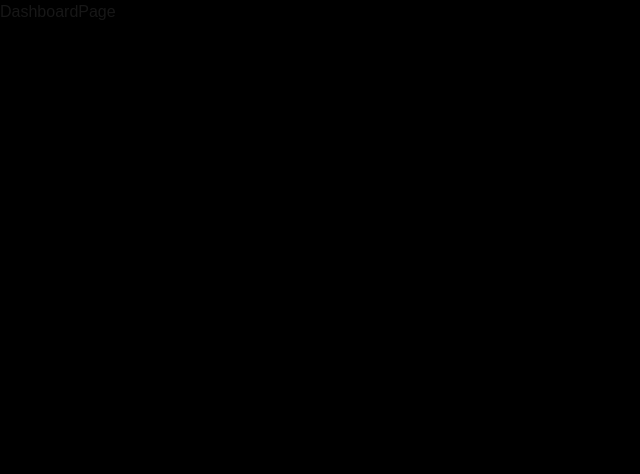
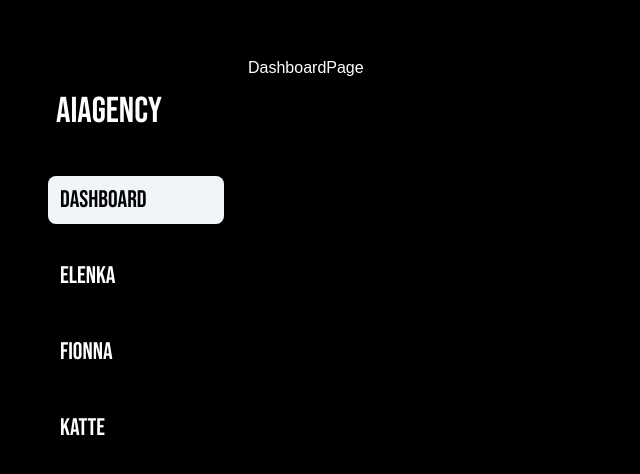
Before and after one commit to Guga-Muchiashvili/ai-agency, a Next.js app: page /Dashboard in a window 1280 px wide. Shown: the top 474 px of the page, without its empty margins (0-640 px from the left). Built offline with nearby package versions, Linux system fonts and the light colour scheme.

Commit message:
navbar design

```diff
--- a/app/(landing)/page.tsx
+++ b/app/(landing)/page.tsx
@@ -1,4 +1,4 @@
-import LandingPage from "@/components/Landingpage/LandingPage";
+import LandingPage from "@/components/LandingComponent/LandingPage";
 import React from "react";
 
 const page = () => {
--- /dev/null
+++ b/app/Dashboard/layout.tsx
@@ -0,0 +1,15 @@
+import NavBar from "@/components/NavBarComponent/NavBar";
+import React from "react";
+
+export default function DashboardLayout({
+  children,
+}: {
+  children: React.ReactNode;
+}) {
+  return (
+    <div style={{ display: "flex", height: "100vh", padding: "40px" }}>
+      <NavBar />
+      <main style={{ flex: 1, padding: "1rem" }}>{children}</main>
+    </div>
+  );
+}
--- a/components/DashboardComponent/DashboardPage.tsx
+++ b/components/DashboardComponent/DashboardPage.tsx
@@ -1,7 +1,7 @@
 import React from "react";
 
 const DashboardPage = () => {
-  return <div>DashboardPage</div>;
+  return <div className="text-white">DashboardPage</div>;
 };
 
 export default DashboardPage;
--- a/components/LandingComponent/elements/SignInForm.tsx
+++ b/components/LandingComponent/elements/SignInForm.tsx
@@ -16,7 +16,7 @@ const SignInForm = () => {
   const submit = () => {
     signIn(password);
     setPassword("");
-    router.push("dashboard");
+    router.push("/Dashboard");
   };
 
   return (
--- /dev/null
+++ b/components/NavBarComponent/NavBar.tsx
@@ -0,0 +1,27 @@
+import React from "react";
+
+const NavBar = () => {
+  return (
+    <div className="w-[15vw] p-2 bg-black h-full font-bebas  rounded-lg">
+      <h1 className="w-full text-center text-4xl pl-2 h-32 flex items-center text-white">
+        AiAgency
+      </h1>
+      <ul className="w-full text-white flex flex-col gap-7">
+        <li className="w-full py-2 cursor-pointer bg-slate-100 text-black  hover:bg-slate-200 hover:text-black duration-700 ease-out rounded-lg px-3 text-2xl">
+          Dashboard
+        </li>
+        <li className="w-full py-2 cursor-pointer rounded-lg px-3 hover:bg-slate-200 hover:text-black duration-700 ease-out text-2xl">
+          Elenka
+        </li>
+        <li className="w-full py-2 cursor-pointer rounded-lg px-3 hover:bg-slate-200 hover:text-black duration-700 ease-out text-2xl">
+          Fionna
+        </li>
+        <li className="w-full py-2 cursor-pointer rounded-lg px-3 hover:bg-slate-200 hover:text-black duration-700 ease-out text-2xl">
+          Katte
+        </li>
+      </ul>
+    </div>
+  );
+};
+
+export default NavBar;
```
Also changed, not shown: app/Dashboard/Elenka/page.tsx (added), app/Dashboard/Fionna/page.tsx (added), app/Dashboard/Katte/page.tsx (added).
